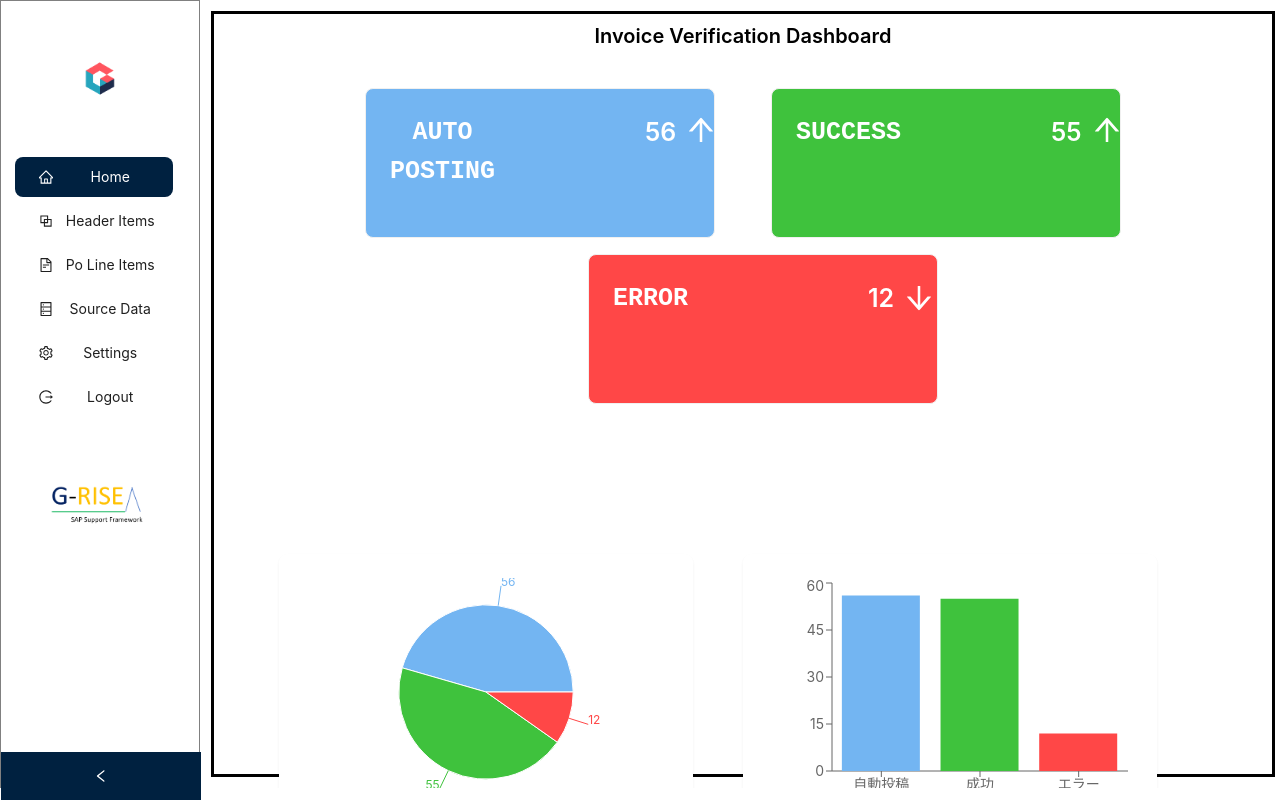
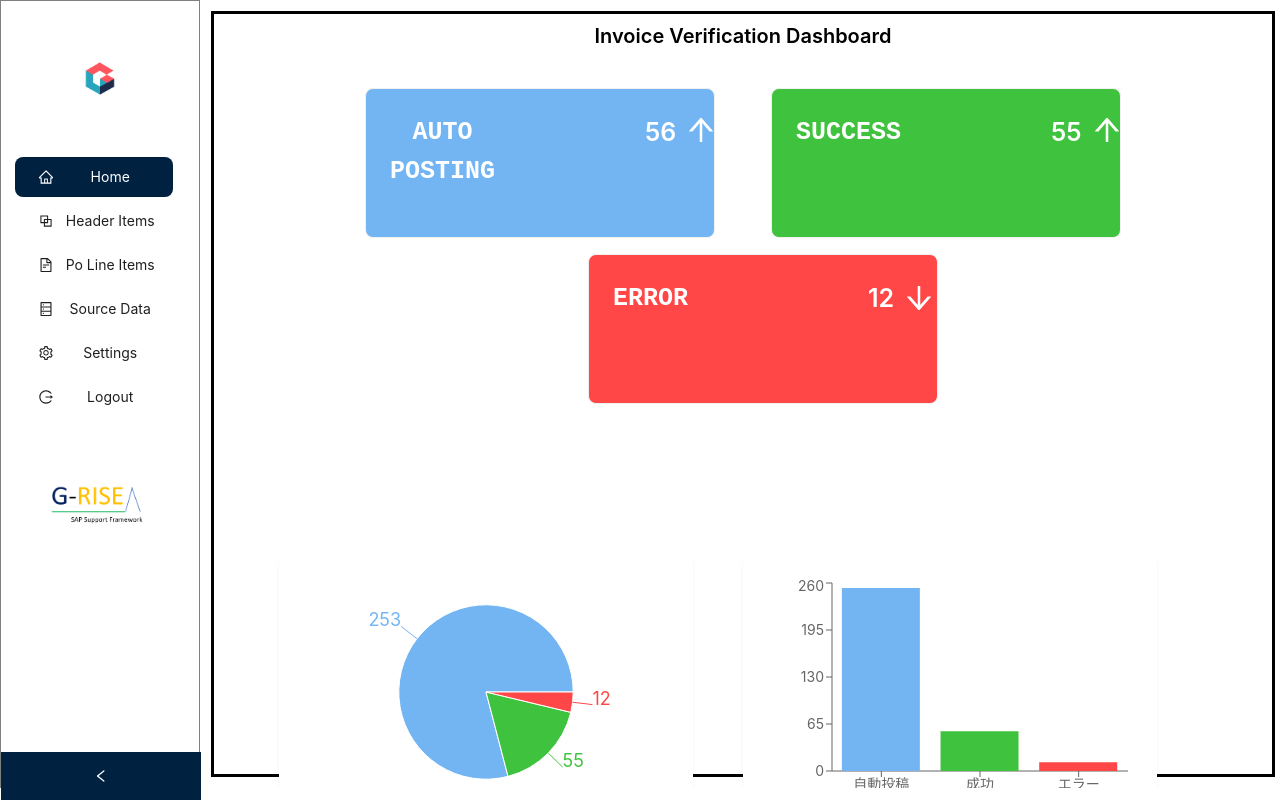
Before and after one commit to ravi-shankar-posina/TouchlessAP2, a React (Create React App) app in the folder client/: page /home in a window 1280 px wide. Built offline with nearby package versions, Linux system fonts and the light colour scheme.

Commit message:
pdf modified

```diff
--- a/client/src/Pages/Home.jsx
+++ b/client/src/Pages/Home.jsx
@@ -85,14 +85,14 @@ const Cards = ({ successData: sd, failedData, setCurrentTable }) => {
     setErrorCount(failedData?.length || 0);
   }, [sd, failedData]);
   const chartData = [
-    { name: "AUTO POSTING", value: 56 },
+    { name: "AUTO POSTING", value: 253 },
     { name: "SUCCESS", value: processCount },
     { name: "ERROR", value: errorCount },
 
     // { name: "GR NO", value: 0 }, // You can set a default value for GR NO or fetch it from your data
   ];
   const chartData2 = [
-    { name: "自動投稿", value: 56 },
+    { name: "自動投稿", value: 253 },
     { name: "成功", value: processCount },
     { name: "エラー", value: errorCount },
 
@@ -332,7 +332,7 @@ const ChartsContainer = ({ chartData, chartData2, getColor, getColor2 }) => (
             nameKey="name"
             fill="#8884d8"
             label
-            style={{ fontSize: 12 }}
+            style={{ fontSize: 18 }}
           >
             {chartData.map((entry, index) => (
               <Cell key={`cell-${index}`} fill={getColor(entry.name)} />
```
Also changed, not shown: 11 other files (tests, documents, lock files or other folders).
